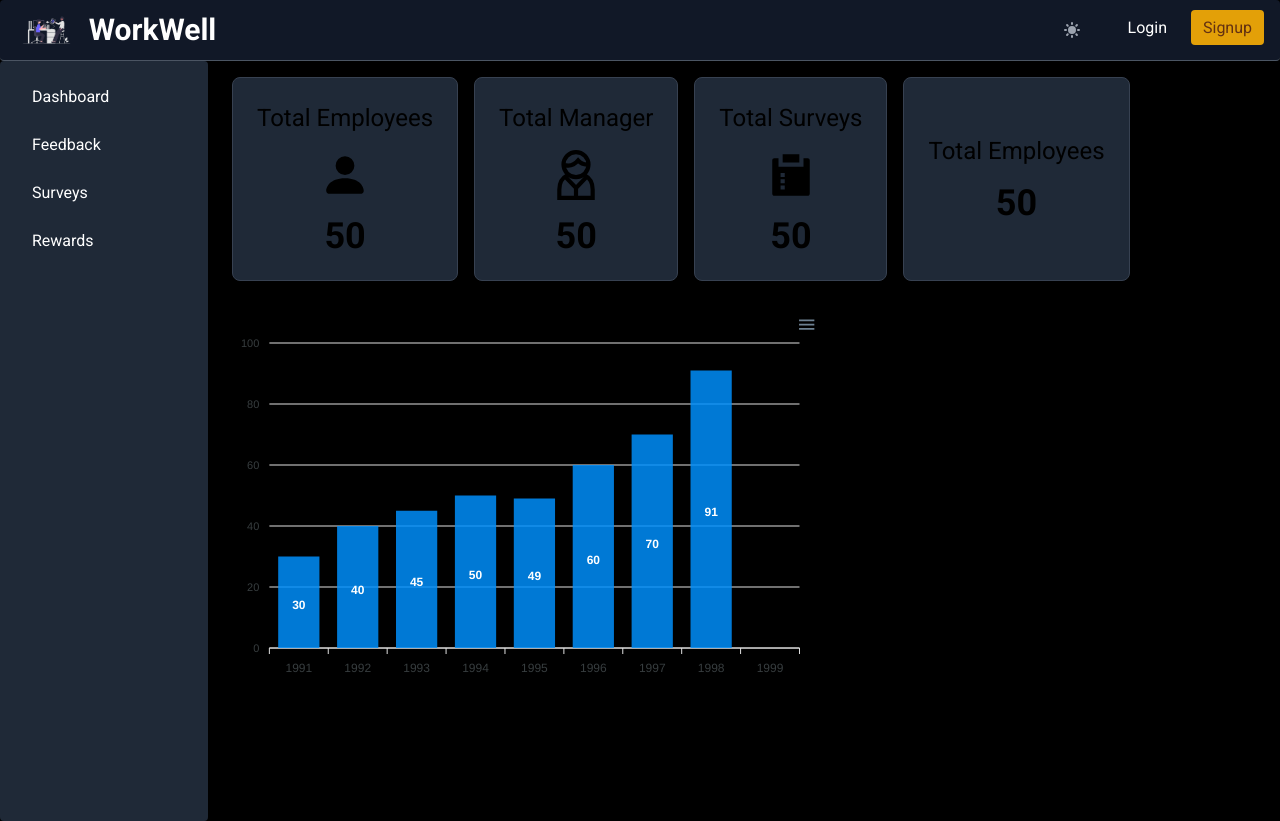
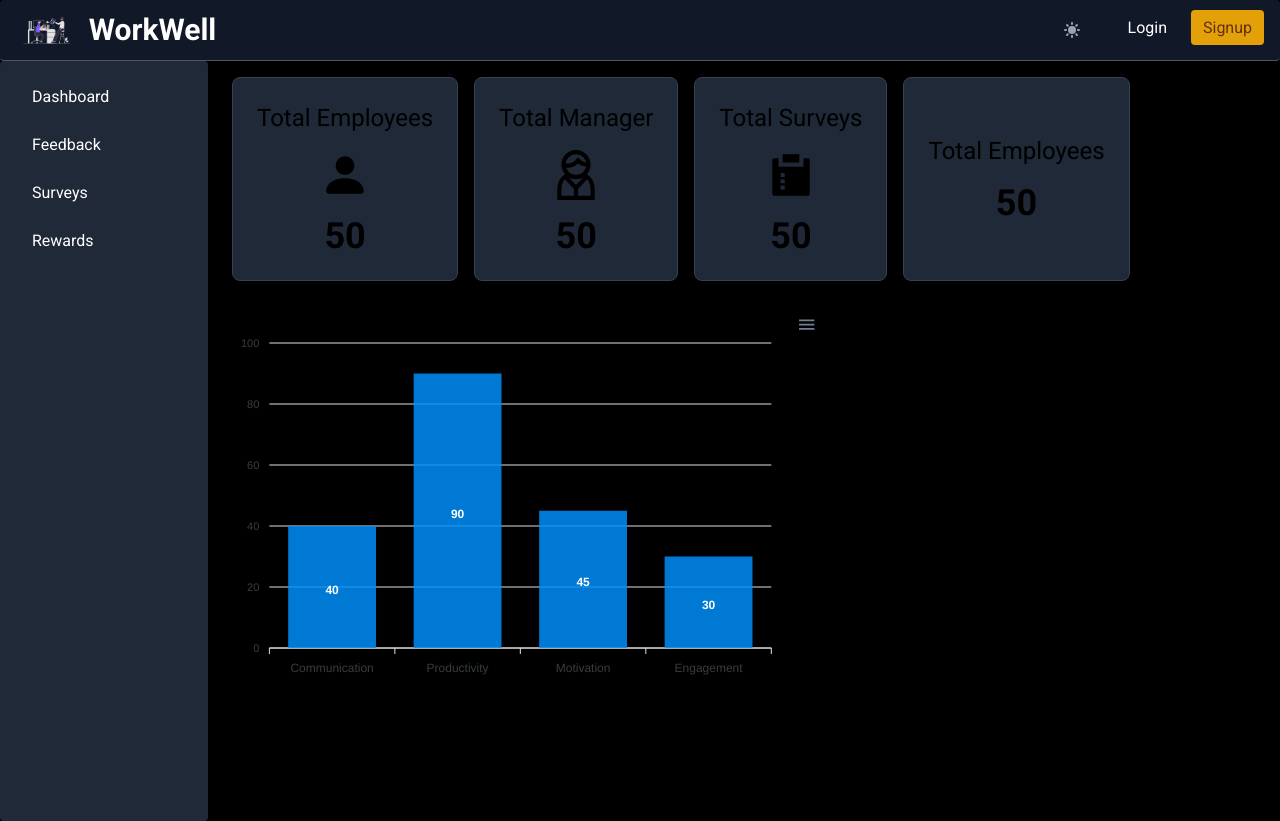
Before and after one commit to vaibhav31s/storm_TechHeads-WorkWell, a Next.js app: page /hr in a window 1280 px wide. Built offline with nearby package versions, Linux system fonts and the light colour scheme; no server answers; the database is empty.

Commit message:
Changes 2

```diff
--- a/Components/Chart/BarChart.tsx
+++ b/Components/Chart/BarChart.tsx
@@ -1,22 +1,41 @@
 'use client'
-import React from 'react'
+import React, { useEffect, useState } from 'react'
 import dynamic from "next/dynamic";
 const ApexChart = dynamic(() => import("react-apexcharts"), { ssr: false });
 
 const BarChart = () => {
+  const [userData, setUserData]= useState(null);
+
+
+  useEffect(()=>{
+     fetch("/api/pillars")
+     .then((response)=>{
+      if(!response.ok){
+        throw new Error("Network response was not ok");
+      }
+      return response.json();
+     })
+     .then((data)=>{
+       console.log(data)
+      setUserData(data)
+     })
+     .catch((error)=>{
+      console.log("Error fetching user data:",error)
+     })
+  },[])
   const state = {
     options: {
       chart: {
         id: "basic-bar"
       },
       xaxis: {
-        categories: [1991, 1992, 1993, 1994, 1995, 1996, 1997, 1998, 1999]
+        categories: ["Communication", "Productivity", "Motivation", "Engagement"]
       }
     },
     series: [
       {
-        name: "series-1",
-        data: [30, 40, 45, 50, 49, 60, 70, 91]
+        name: "Overall Enterprise Score",
+        data: [40, 90, 45, 30]
       }
     ]
   };
```
